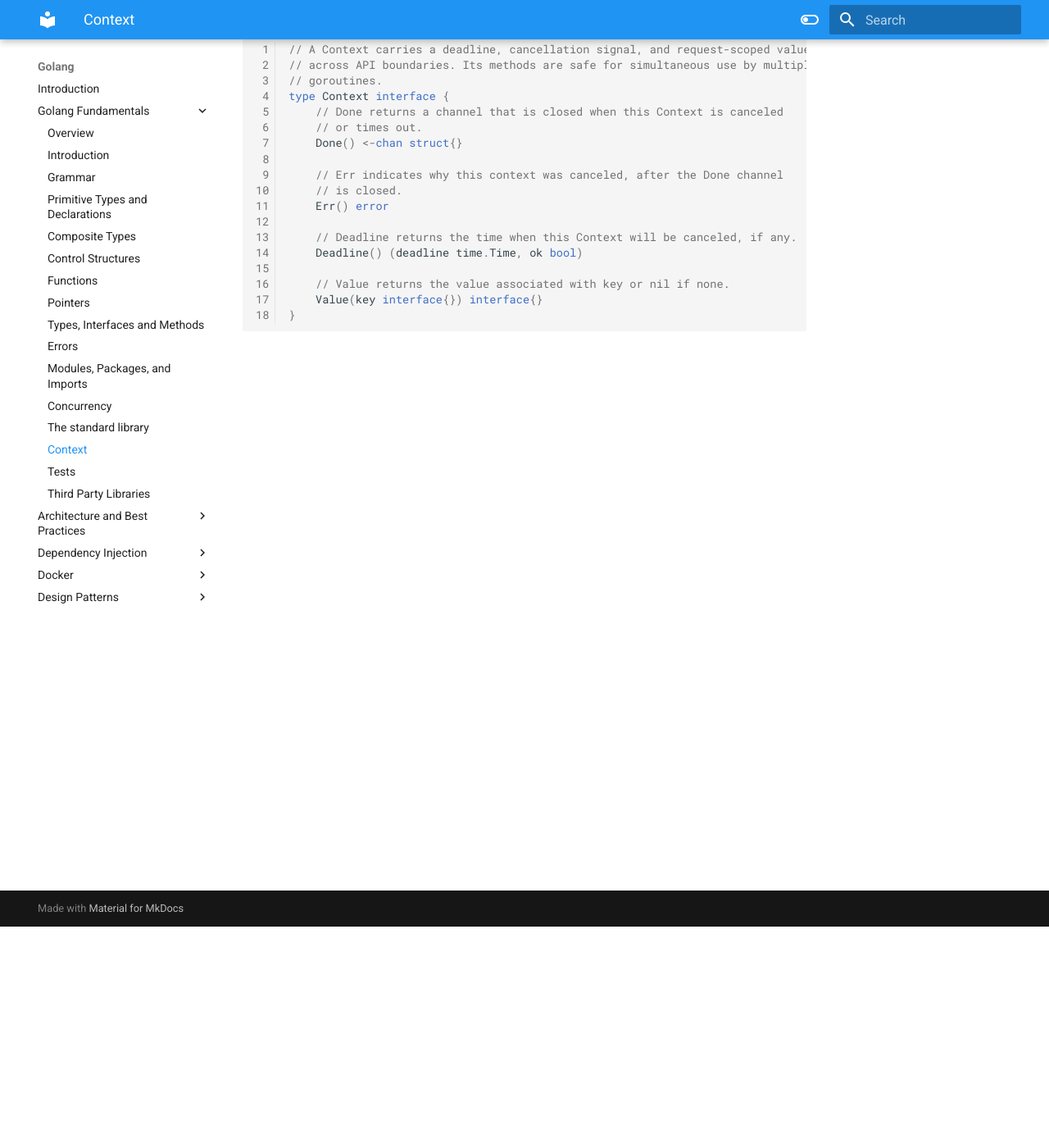
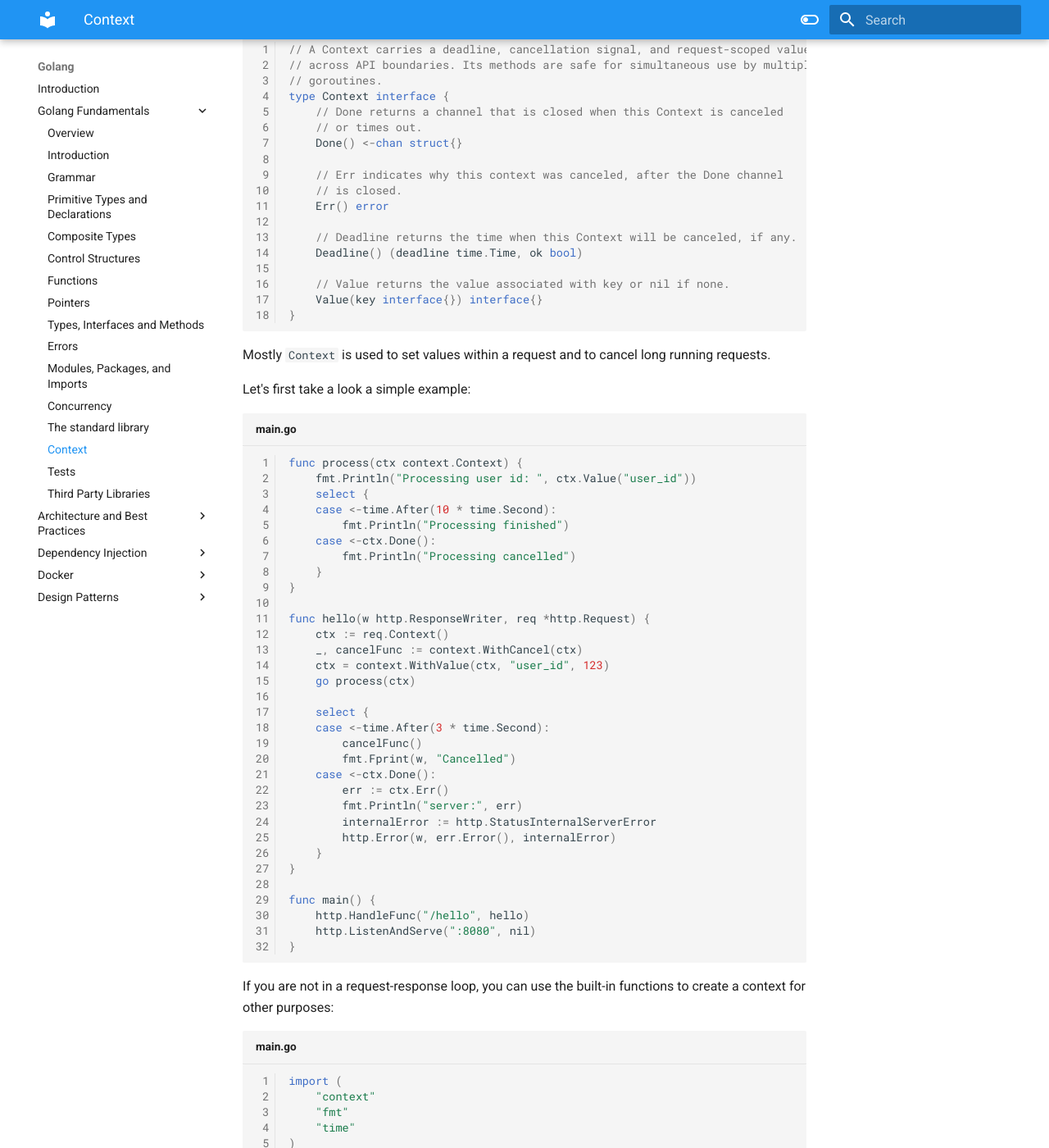
Before and after one commit to bykof/bykof.github.com, an MkDocs documentation site: the page built from docs/golang/golang-fundamentals/context.md, in a window 1280 px wide and 1400 px high, scrolled down 270 px. Shown: the whole window at 82% size. Built offline with MkDocs 1.6.1 and Material for MkDocs 9.7.7, drawn with Linux system fonts in a browser that asks for light colours; some of the changed text lies outside the part shown.

Commit message:
Finish context, adapted middleware example in standard library

````diff
--- a/docs/golang/golang-fundamentals/context.md
+++ b/docs/golang/golang-fundamentals/context.md
@@ -24,3 +24,102 @@
     Value(key interface{}) interface{}
 }
 ```
+
+Mostly `Context` is used to set values within a request and to cancel long running requests.
+
+Let's first take a look a simple example:
+
+```go linenums="1" title="main.go"
+func process(ctx context.Context) {
+	fmt.Println("Processing user id: ", ctx.Value("user_id"))
+	select {
+	case <-time.After(10 * time.Second):
+		fmt.Println("Processing finished")
+	case <-ctx.Done():
+		fmt.Println("Processing cancelled")
+	}
+}
+
+func hello(w http.ResponseWriter, req *http.Request) {
+	ctx := req.Context()
+	_, cancelFunc := context.WithCancel(ctx)
+	ctx = context.WithValue(ctx, "user_id", 123)
+	go process(ctx)
+
+	select {
+	case <-time.After(3 * time.Second):
+		cancelFunc()
+		fmt.Fprint(w, "Cancelled")
+	case <-ctx.Done():
+		err := ctx.Err()
+		fmt.Println("server:", err)
+		internalError := http.StatusInternalServerError
+		http.Error(w, err.Error(), internalError)
+	}
+}
+
+func main() {
+	http.HandleFunc("/hello", hello)
+	http.ListenAndServe(":8080", nil)
+}
+```
+
+If you are not in a request-response loop, you can use the built-in functions to create a context for other purposes:
+
+```go linenums="1" title="main.go"
+import (
+	"context"
+	"fmt"
+	"time"
+)
+
+func fastRequest(ctx context.Context, result chan<- string) {
+	select {
+	case <-ctx.Done():
+		return
+	case <-time.After(5 * time.Second):
+		result <- "fast"
+		return
+	}
+}
+
+func slowRequest(ctx context.Context, result chan<- string) {
+	select {
+	case <-ctx.Done():
+		return
+	case <-time.After(30 * time.Second):
+		result <- "slow"
+		return
+	}
+}
+
+func main() {
+	ctx := context.Background()
+	ctx, _ = context.WithDeadline(ctx, time.Now().Add(7*time.Second))
+	data := make(chan string)
+	fmt.Println("Startig fast request")
+	go fastRequest(ctx, data)
+	fmt.Println("Startig slow request")
+	go slowRequest(ctx, data)
+
+	for {
+		select {
+		case <-ctx.Done():
+			fmt.Println("Canceled context, quiting")
+			return
+		case result := <-data:
+			fmt.Println(result)
+			return
+		}
+	}
+
+}
+```
+
+output is:
+
+```
+Startig fast request
+Startig slow request
+fast
+```
````
Also changed, not shown: docs/golang/golang-fundamentals/introduction.md (+2 -0 lines), docs/golang/golang-fundamentals/standard_library.md (+48 -1 lines).
